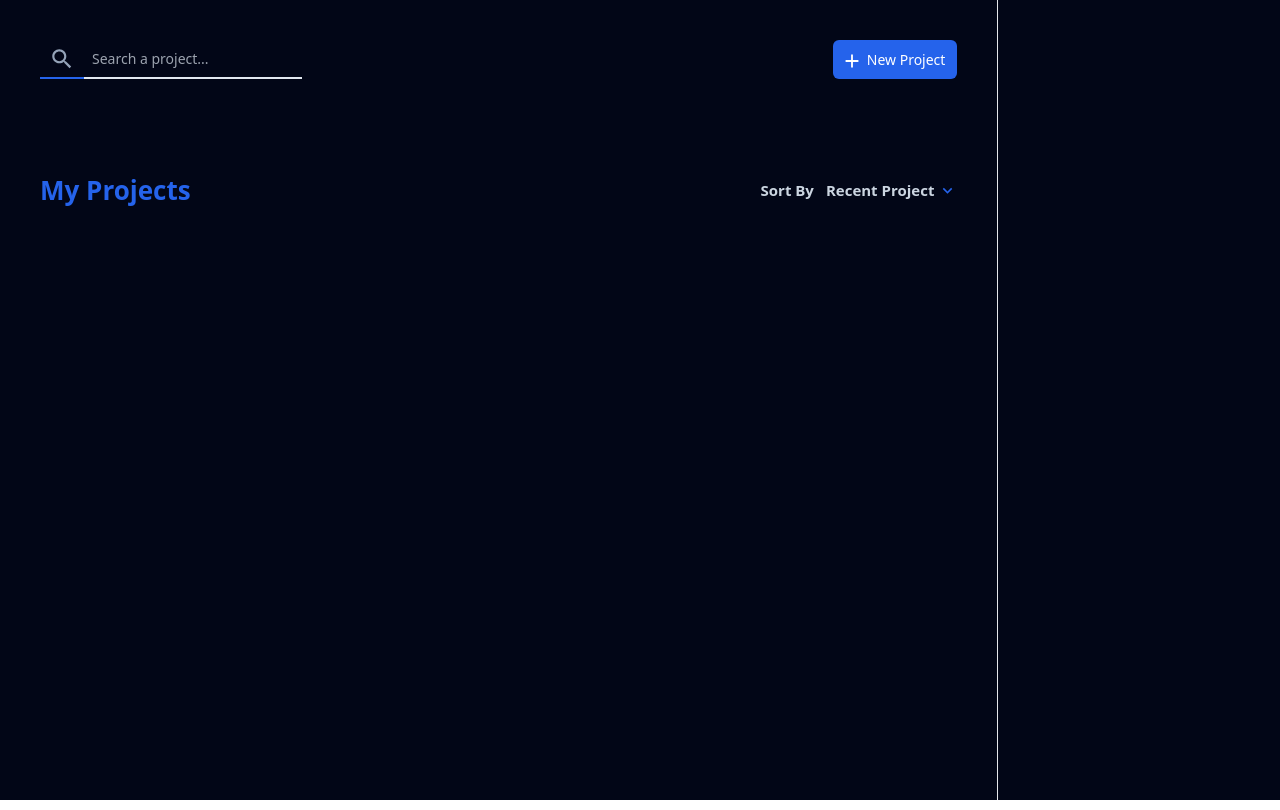
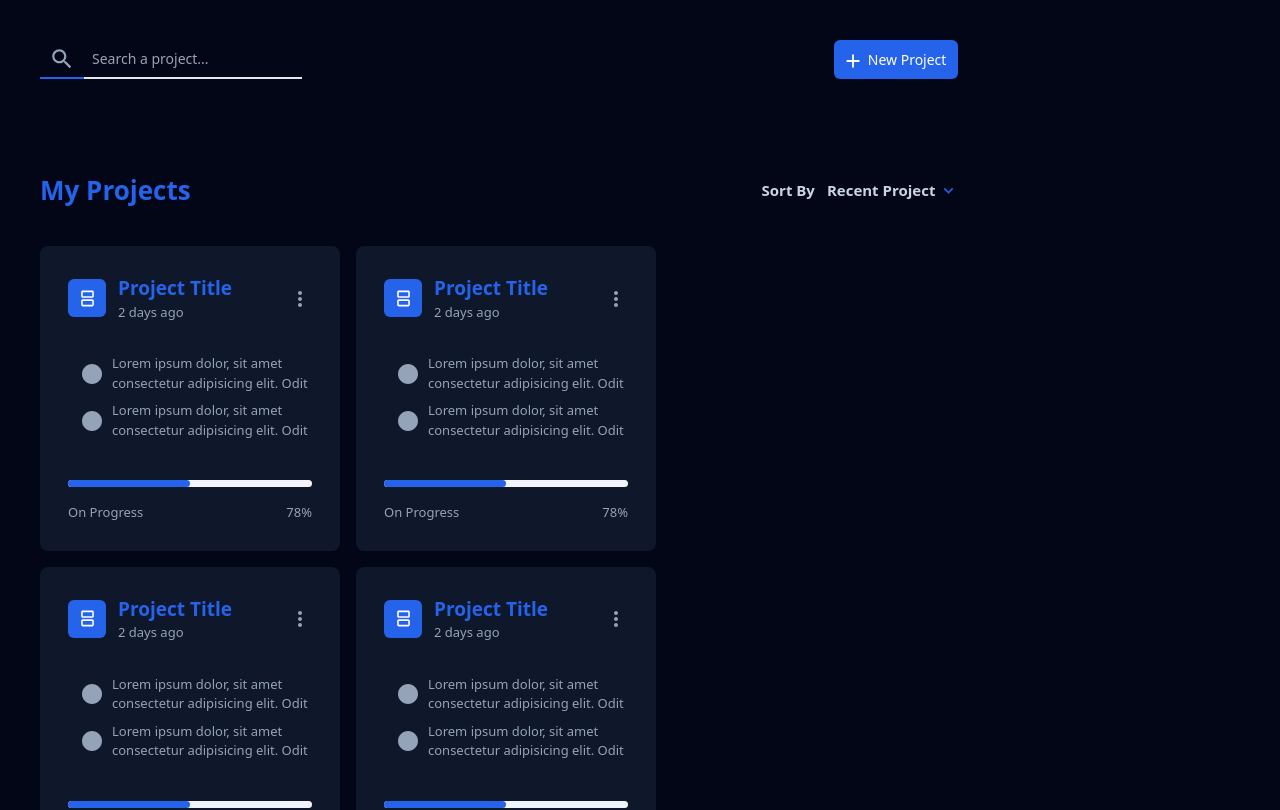
Before and after one commit to Guilherme-RNovaes/project-master, a Next.js app: page /allprojects in a window 1280 px wide. Shown: the top 810 px of the page. Built offline with nearby package versions, Linux system fonts and the light colour scheme.

Commit message:
feat: add initial projects area and project card

```diff
--- /dev/null
+++ b/app/allprojects/_components/all-projects-section.tsx
@@ -0,0 +1,13 @@
+import SingleProjectCard from "./single-project-card";
+
+export default function AllProjectsSection() {
+  return (
+    <ul className="h-[78%] overflow-auto flex gap-4 flex-wrap mt-6">
+      <SingleProjectCard />
+      <SingleProjectCard />
+      <SingleProjectCard />
+      <SingleProjectCard />
+      <SingleProjectCard />
+    </ul>
+  )
+}
--- /dev/null
+++ b/app/allprojects/_components/single-project-card.tsx
@@ -0,0 +1,64 @@
+import { Circle, MoreVert, Splitscreen } from "@mui/icons-material"
+
+export default function SingleProjectCard() {
+  return (
+    <li className="w-[300px] flex flex-col gap-8 rounded-lg p-7 bg-slate-900">
+      <ProjectCardHeader />
+      <ProjectCardBody />
+      <ProjectCardFooter />
+    </li>
+  )
+}
+
+function ProjectCardHeader() {
+  return (
+    <div className="flex justify-between items-center">
+      <div className="flex gap-3 items-center">
+        <div className="bg-blue-600 flex justify-center items-center w-[38px] h-[38px] rounded-md">
+          <Splitscreen sx={{ fontSize: "19px" }} className="text-white" />
+        </div>
+        <div className="flex flex-col">
+          <span className="text-blue-600 font-semibold text-[19px]">Project Title</span>
+          <span className="text-slate-400 text-[13px]">2 days ago</span>
+        </div>
+      </div>
+      <div>
+        <MoreVert className="text-slate-400 text-[19px] cursor-pointer" />
+      </div>
+    </div>
+  )
+}
+
+function ProjectCardBody() {
+  return (
+    <ul className="text-slate-400 text-[13px] flex flex-col gap-2 ml-3">
+      <li className="flex gap-2 items-center">
+        <Circle className="text-[8px]" />
+        <span>Lorem ipsum dolor, sit amet consectetur adipisicing elit. Odit</span>
+      </li>
+      <li className="flex gap-2 items-center">
+        <Circle className="text-[8px]" />
+        <span>Lorem ipsum dolor, sit amet consectetur adipisicing elit. Odit</span>
+      </li>
+    </ul>
+  )
+}
+
+function ProjectCardFooter() {
+  return (
+    <div className="flex gap-4 flex-col mt-2">
+      <div className="text-[12px] gap-3 items-center flex w-full">
+        <div className="w-full h-[7px] rounded-xl bg-slate-100 overflow-hidden">
+          <div className="w-1/2 bg-blue-600 h-full rounded-r-xl"></div>
+        </div>
+      </div>
+
+      <div className="flex justify-between">
+        <p className="text-[13px] text-slate-400">On Progress</p>
+        <div className="flex gap-1 text-[13px]">
+          <p className="text-slate-400">78%</p>
+        </div>
+      </div>
+    </div>
+  )
+}
--- a/app/allprojects/page.tsx
+++ b/app/allprojects/page.tsx
@@ -1,3 +1,4 @@
+import AllProjectsSection from "./_components/all-projects-section"
 import ProjectsHeader from "./_components/projects-header"
 import ProjectsSubHeader from "./_components/projects-sub-header"
 
@@ -11,9 +12,10 @@ export default function AllProjects() {
 
 function AllProjectsArea() {
   return (
-    <div className="w-[78%] p-10 flex flex-col gap-3 border-r">
+    <div className="w-[78%] p-10 flex flex-col gap-3">
       <ProjectsHeader />
       <ProjectsSubHeader />
+      <AllProjectsSection />
     </div>
   )
 }
```
